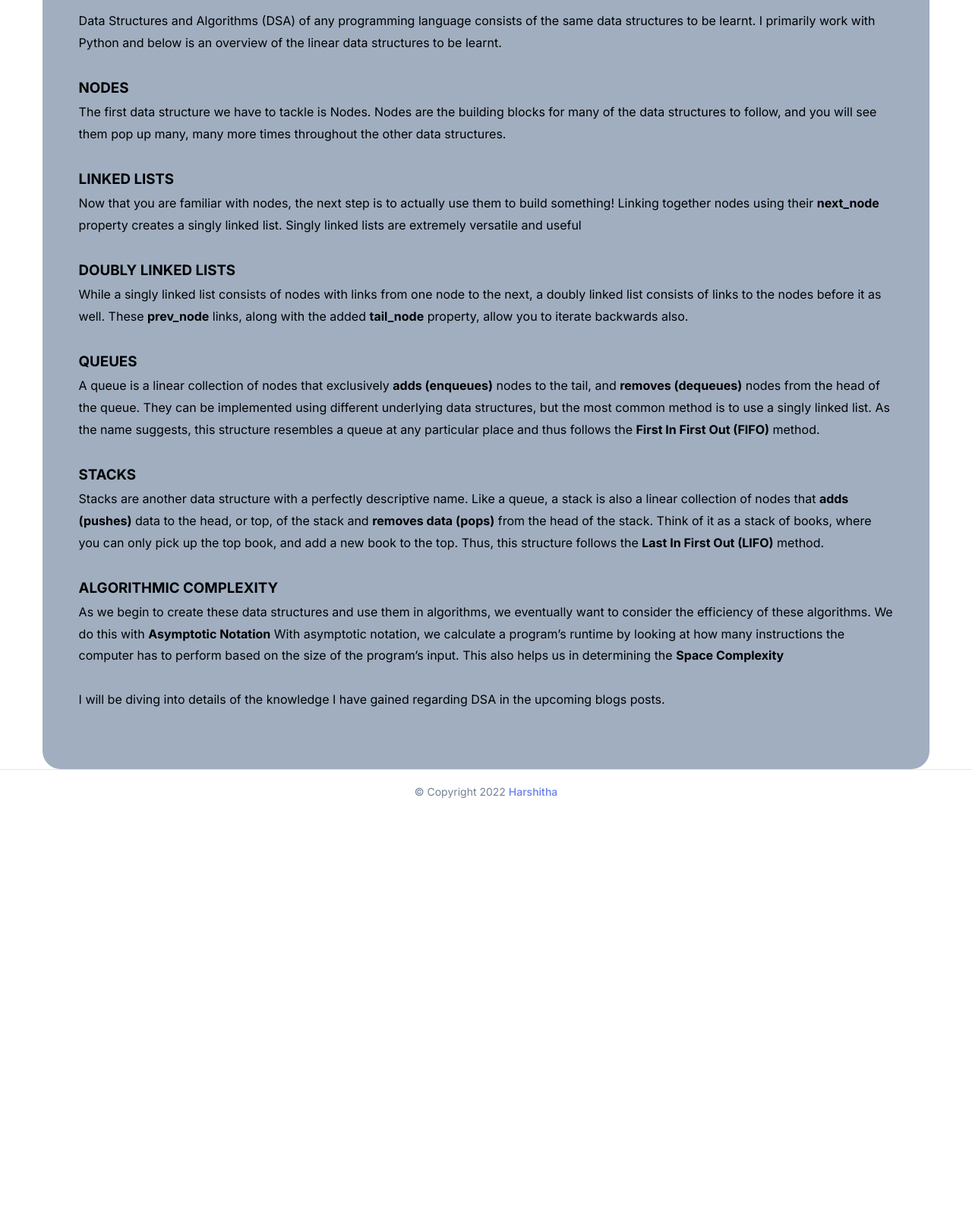
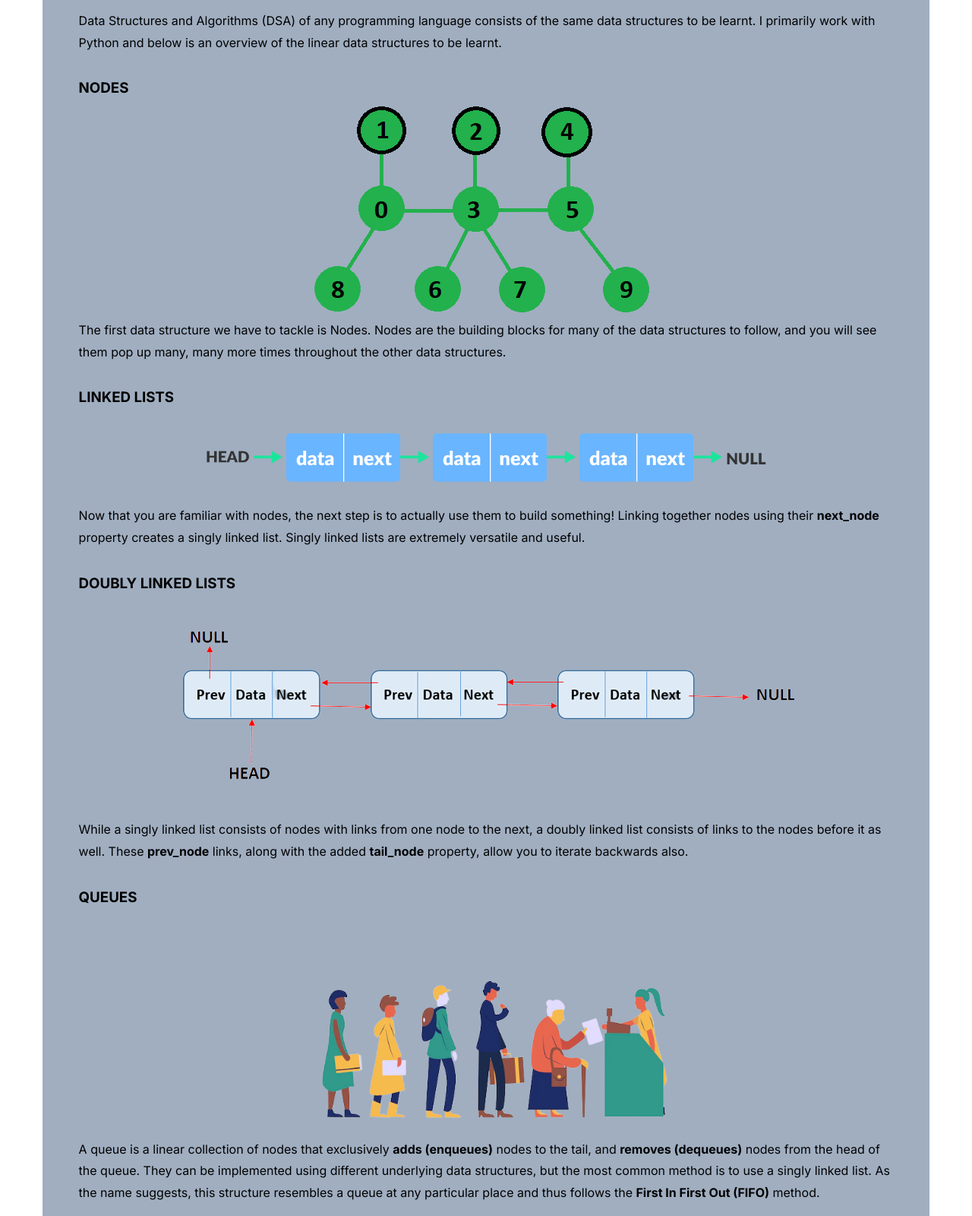
Before and after one commit to harshi1122/hdgblog, a plain HTML site: page html/blog2.html in a window 1280 px wide. Shown: the part 980-2580 px from the top of the page at 76% size. Before the commit the page ends 2050 px from the top, so only its background shows below. Drawn offline with nearby package versions, Linux system fonts and the light colour scheme.

Commit message:
'pictures-addition-to-blog2'

```diff
--- a/html/blog2.html
+++ b/html/blog2.html
@@ -68,19 +68,22 @@
         </p>
         <br>
         <h3>NODES</h3>
+        <center><img src="../images/nodes.png"></center>
         <p>
             The first data structure we have to tackle is Nodes. Nodes are the building blocks for many of the data structures to follow,
             and you will see them pop up many, many more times throughout the other data structures.
         </p>
         <br>
         <h3>LINKED LISTS</h3>
+        <center><img src="../images/singly-linked-list.png" width="800"></center>
         <p>
           Now that you are familiar with nodes, the next step is to actually use
           them to build something! Linking together nodes using their <b>next_node</b>
-          property creates a singly linked list. Singly linked lists are extremely versatile and useful
+          property creates a singly linked list. Singly linked lists are extremely versatile and useful.
         </p>
         <br>
         <h3>DOUBLY LINKED LISTS</h3>
+        <center><img src="../images/doubly-linked-list.png"></center>
         <p>
           While a singly linked list consists of nodes with links from one node to the next,
           a doubly linked list consists of links to the nodes before it as well.
@@ -89,6 +92,7 @@
         </p>
         <br>
         <h3>QUEUES</h3>
+        <center><img src="../images/queue.png" height="300"></center>
         <p>
           A queue is a linear collection of nodes that exclusively <b>adds (enqueues)</b> nodes to the tail,
           and <b>removes (dequeues)</b> nodes from the head of the queue.
@@ -99,6 +103,7 @@
         </p>
         <br>
         <h3>STACKS</h3>
+        <center><img src="../images/stack.png" height="300"></center>
         <p>
           Stacks are another data structure with a perfectly descriptive name.
           Like a queue, a stack is also a linear collection of nodes that <b>adds (pushes)</b> data to the head,
@@ -108,17 +113,18 @@
         </p>
         <br>
         <h3>ALGORITHMIC COMPLEXITY</h3>
+        <center><img src="../images/ac.png" height="200" width="250"></center>
         <p>
           As we begin to create these data structures and use them in algorithms,
           we eventually want to consider the efficiency of these algorithms.
-          We do this with <b>Asymptotic Notation</b>
+          We do this with <b>Asymptotic Notation.</b>
           With asymptotic notation, we calculate a program’s runtime by looking at how many instructions
           the computer has to perform based on the size of the program’s input. This also helps us in
-          determining the <b>Space Complexity</b>
+          determining the <b>Space Complexity.</b>
         </p>
         <br>
         <p>
-          I will be diving into details of the knowledge I have gained regarding DSA in the upcoming blogs  posts.
+          I will be diving into details of the knowledge I have gained regarding DSA in the upcoming blog posts.
         </p>
         <br>
         </div>
```
Also changed, not shown: images/ac.png (added), images/blog2-img.jpg, images/doubly-linked-list.png (added), images/nodes.png (added), images/queue.png (added), images/singly-linked-list.png (added), images/stack.png (added).
